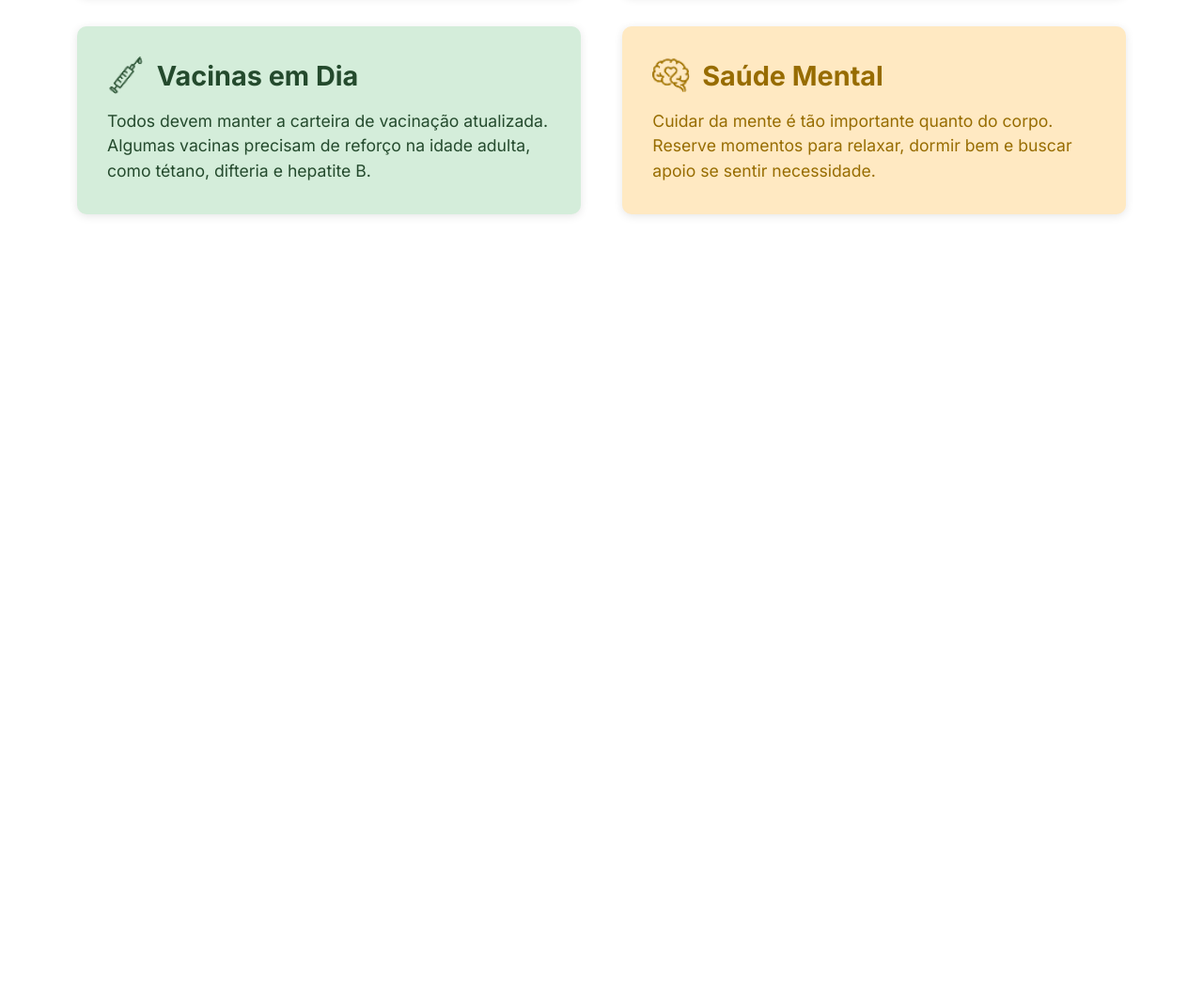
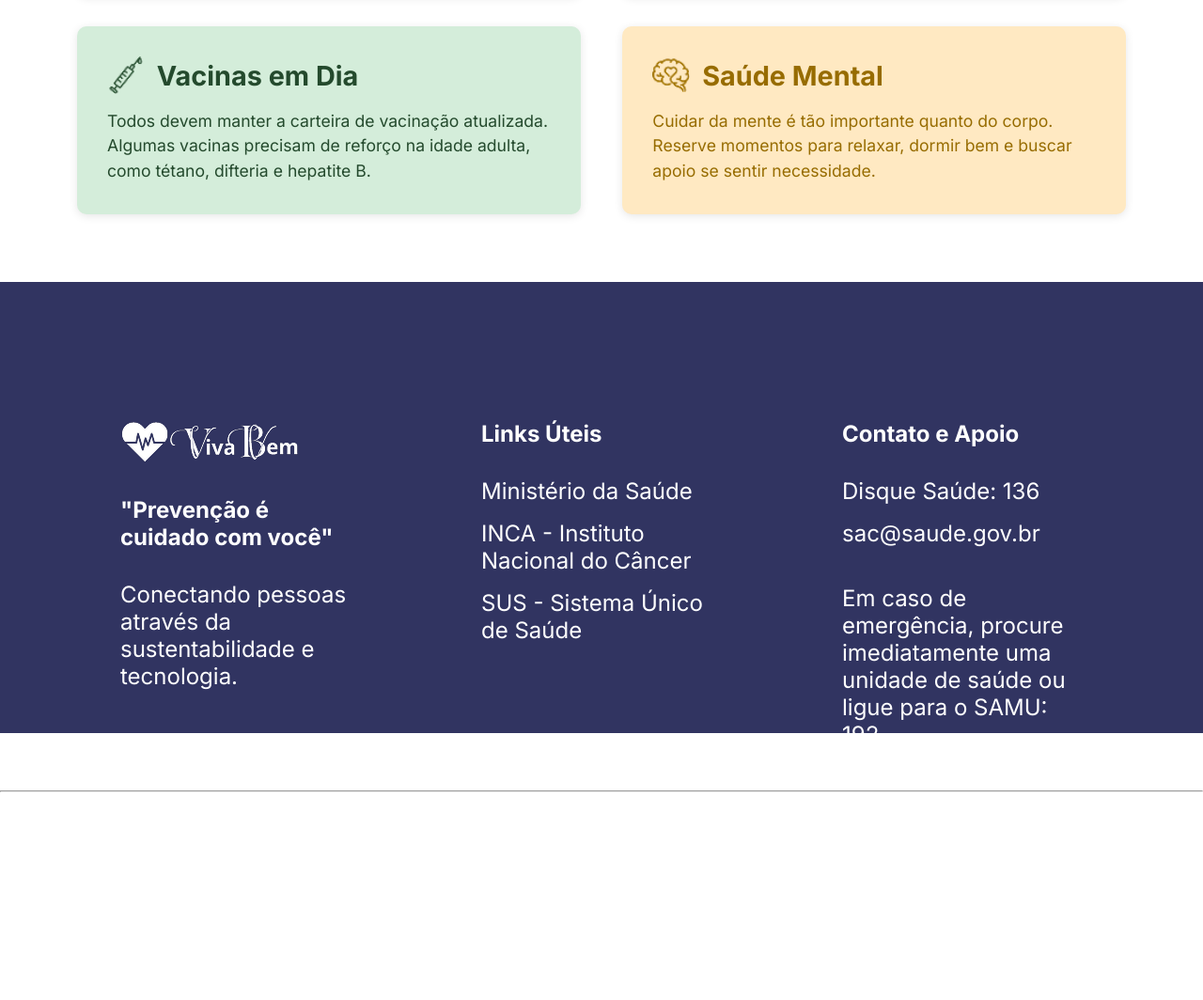
Before and after one commit to EwertonHecsley/html-projeto-viva-bem, a plain HTML site: page index.html in a window 1280 px wide. Shown: the part 5219-6283 px from the top of the page at 94% size. Before the commit the page ends 5519 px from the top, so only its background shows below. Drawn offline with Linux system fonts and the light colour scheme.

Commit message:
feat: create footer

```diff
--- a/index.html
+++ b/index.html
@@ -111,7 +111,8 @@
                     <div class="div-ul">
                         <ul>
                             <li>Mamografia anual ou bianual (dependendo do histórico familiar)</li>
-                            <li>Exames cardiovasculares mais detalhados (eletrocardiograma, teste ergométrico, ecocardiograma se indicado)</li>
+                            <li>Exames cardiovasculares mais detalhados (eletrocardiograma, teste ergométrico,
+                                ecocardiograma se indicado)</li>
                         </ul>
                     </div>
                 </div>
@@ -131,8 +132,9 @@
         <section class="box-content-male">
             <h2>Prevenção Masculina</h2>
             <section class="box-content-cards">
-                 <div class="box-card">
-                    <img src="./img/male/adolescente-tomando-vacina-vacina-adolescente-vacinacao-1629490627577_v2_1x1 2.png" alt="vacina">
+                <div class="box-card">
+                    <img src="./img/male/adolescente-tomando-vacina-vacina-adolescente-vacinacao-1629490627577_v2_1x1 2.png"
+                        alt="vacina">
                     <h3>A partir dos 15 anos</h3>
                     <div class="div-ul">
                         <ul>
@@ -142,7 +144,7 @@
                         </ul>
                     </div>
                 </div>
-                 <div class="box-card">
+                <div class="box-card">
                     <img src="./img/male/exameOftamologico.png" alt="oftalmológico">
                     <h3>A partir dos 20 anos</h3>
                     <div class="div-ul">
@@ -152,7 +154,7 @@
                         </ul>
                     </div>
                 </div>
-                 <div class="box-card">
+                <div class="box-card">
                     <img src="./img/male/exameCardiovasculasHomem.png" alt="cardiovascular">
                     <h3>A partir dos 30 anos</h3>
                     <div class="div-ul">
@@ -201,14 +203,16 @@
                             <img src="./img/alerts/iconCoração.png" alt="coracao">
                             <h3>Autoexame das Mamas</h3>
                         </div>
-                        <p>Realize o autoexame das mamas todo mês, entre o 7º e 10º dia após o início da menstruação. Para mulheres na menopausa, escolha um dia fixo.</p>
+                        <p>Realize o autoexame das mamas todo mês, entre o 7º e 10º dia após o início da menstruação.
+                            Para mulheres na menopausa, escolha um dia fixo.</p>
                     </div>
                     <div class="alert-card" id="escudo">
                         <div class="alert-card-title">
                             <img src="./img/alerts/iconEscudo.png" alt="escudo">
                             <h3>Autoexame dos Testículos</h3>
                         </div>
-                        <p>Homens e pessoas com testículos devem realizar o autoexame mensalmente, de preferência após o banho, para identificar alterações como nódulos ou inchaços.</p>
+                        <p>Homens e pessoas com testículos devem realizar o autoexame mensalmente, de preferência após o
+                            banho, para identificar alterações como nódulos ou inchaços.</p>
                     </div>
                 </div>
                 <div class="box-alerts-h">
@@ -217,19 +221,54 @@
                             <img src="./img/alerts/iconVacina.png" alt="vacina">
                             <h3>Vacinas em Dia</h3>
                         </div>
-                        <p>Todos devem manter a carteira de vacinação atualizada. Algumas vacinas precisam de reforço na idade adulta, como tétano, difteria e hepatite B.</p>
+                        <p>Todos devem manter a carteira de vacinação atualizada. Algumas vacinas precisam de reforço na
+                            idade adulta, como tétano, difteria e hepatite B.</p>
                     </div>
                     <div class="alert-card" id="cerebro">
                         <div class="alert-card-title">
                             <img src="./img/alerts/iconCerebro.png" alt="cerebro">
                             <h3>Saúde Mental</h3>
                         </div>
-                        <p>Cuidar da mente é tão importante quanto do corpo. Reserve momentos para relaxar, dormir bem e buscar apoio se sentir necessidade.</p>
+                        <p>Cuidar da mente é tão importante quanto do corpo. Reserve momentos para relaxar, dormir bem e
+                            buscar apoio se sentir necessidade.</p>
                     </div>
                 </div>
             </section>
         </section>
     </main>
+    <footer>
+        <section class="box-footer">
+            <section class="box-footer-hr">
+                <div class="footer-card">
+                    <img src="./img/LogoVivaBem.png" alt="logo">
+                    <h3>"Prevenção é cuidado com você"</h3>
+                    <p>Conectando pessoas através da sustentabilidade e tecnologia.</p>
+                </div>
+                <div class="footer-card">
+                    <h3>Links Úteis</h3>
+                    <p><a href="https://www.gov.br/saude/pt-br" target="_blank">Ministério da Saúde</a></p>
+                    <p><a href="https://www.inca.gov.br/" target="_blank">INCA - Instituto Nacional do Câncer</a></p>
+                    <p><a href="https://www.gov.br/saude/pt-br" target="_blank">SUS - Sistema Único de Saúde</a></p>
+                </div>
+                <div class="footer-card">
+                    <h3>Contato e Apoio</h3>
+                    <p>Disque Saúde: 136</p>
+                    <p>sac@saude.gov.br</p>
+                    <div class="footer-card-two">
+                        <p>Em caso de emergência, procure imediatamente uma unidade de saúde ou ligue para o SAMU: 192
+                        </p>
+                    </div>
+                </div>
+            </section>
+            <hr>
+            <section class="box-footer-hr">
+                <section class="box-copyright">
+                    <p>© 2025 Agenda de Saúde Preventiva. Informações baseadas em diretrizes médicas nacionais e
+                        internacionais.</p>
+                </section>
+            </section>
+        </section>
+    </footer>
 </body>
 
 </html>
--- a/style.scss
+++ b/style.scss
@@ -14,8 +14,7 @@ $bp-6xl-1800: 1800px;
 $color-gradient: linear-gradient(to right, #4247a2 0%, #52b095 100%);
 $color-gradient-font: linear-gradient(to right, #1173d4 0%, #33cc73 100%);
 $color-background-female: #fdefef;
-$color-font-h2-female:
-    linear-gradient(
+$color-font-h2-female: linear-gradient(
     90deg,
     rgba(249, 1, 111, 0.54) 0%,
     rgba(147, 8, 133, 0.619615) 41.83%,
@@ -489,7 +488,7 @@ main {
                     li {
                         font-size: 1rem;
                         margin-top: 0.5rem;
-                        padding: 0.5rem  0.5rem 1rem;
+                        padding: 0.5rem 0.5rem 1rem;
                         text-align: justify;
                         width: 100%;
                         margin-left: 0;
@@ -521,7 +520,7 @@ main {
         }
     }
 
-    .box-alerts{
+    .box-alerts {
         height: auto;
         width: 100%;
         padding: 40px 20px;
@@ -539,7 +538,6 @@ main {
             background-clip: text;
             color: transparent;
 
-
             @media (min-width: $bp-xl-800) {
                 font-size: 4rem;
             }
@@ -549,12 +547,12 @@ main {
             }
         }
 
-        .box-alerts-cards{
+        .box-alerts-cards {
             width: 90%;
             height: auto;
             margin: auto;
 
-            .box-alerts-h{
+            .box-alerts-h {
                 width: 100%;
                 height: auto;
 
@@ -575,7 +573,7 @@ main {
                     width: 100%;
                 }
 
-                .alert-card{
+                .alert-card {
                     width: 100%;
                     min-height: 250px;
                     margin: 1rem 0;
@@ -589,7 +587,6 @@ main {
                     justify-content: flex-start;
                     text-align: left;
 
-
                     @media (min-width: $bp-lg-600) {
                         width: 48%;
                         margin: 0;
@@ -600,14 +597,13 @@ main {
                         min-height: 200px;
                     }
 
-
-                    .alert-card-title{
+                    .alert-card-title {
                         display: flex;
                         padding: 0;
                         align-items: center;
                         margin-bottom: 1rem;
 
-                        img{
+                        img {
                             width: 30px;
                             height: 30px;
                             margin-right: 0.8rem;
@@ -618,7 +614,7 @@ main {
                             }
                         }
 
-                        h3{
+                        h3 {
                             font-size: 1.2rem;
                             @media (min-width: $bp-lg-600) {
                                 font-size: 1.5rem;
@@ -629,7 +625,7 @@ main {
                         }
                     }
 
-                    p{
+                    p {
                         font-size: 1rem;
                         line-height: 1.5;
 
@@ -640,25 +636,91 @@ main {
                 }
             }
 
-            #coracao{
-                background: #F9D5E5;
-                color: #AD346A;
+            #coracao {
+                background: #f9d5e5;
+                color: #ad346a;
             }
 
-            #escudo{
-                background: #CFE2F3;
-                color: #2769A3;
+            #escudo {
+                background: #cfe2f3;
+                color: #2769a3;
             }
 
-            #vacina{
-                background: #D4EDDA;
-                color: #244A2D;
+            #vacina {
+                background: #d4edda;
+                color: #244a2d;
             }
 
-            #cerebro{
-                background: #FFE9C2;
-                color: #976C00;
+            #cerebro {
+                background: #ffe9c2;
+                color: #976c00;
             }
         }
     }
 }
+
+footer {
+    .box-footer {
+        height: 60vh;
+        width: 100%;
+        background-color: #313461;
+        display: flex;
+        flex-direction: column;
+
+        .box-footer-hr {
+            width: 100%;
+            display: flex;
+            align-items: center;
+            justify-content: space-evenly;
+            padding: 1rem 0 8rem 0;
+
+            .footer-card {
+                height: 50%;
+                width: 20%;
+                flex-direction: column;
+
+                h3 {
+                    font-size: 1.5rem;
+                    font-weight: bold;
+                    color: #ffffff;
+                    margin: 2rem 0 2rem 0;
+                }
+
+                img {
+                    margin: 2rem 0 0 0;
+                }
+
+                p {
+                    font-size: 1.5rem;
+                    color: #ffffff;
+                    padding-bottom: 1rem;
+                }
+
+                a {
+                    font-size: 1.5rem;
+                    color: #ffffff;
+                    text-decoration: none;
+                    cursor: pointer;
+                }
+
+                .footer-card-two {
+                    margin-top: 1.5rem;
+                }
+            }
+
+            .box-copyright {
+                display: flex;
+                align-items: center;
+                justify-content: center;
+                height: auto;
+                width: 100%;
+
+                p {
+                    color: #ffffff;
+                    font-size: 1.5rem;
+                    padding: 3rem 0 0 0;
+                }
+            }
+        }
+    }
+}
```
Also changed, not shown: style.css, 1 other file. Lines whose indentation alone changed are shown as unchanged.
